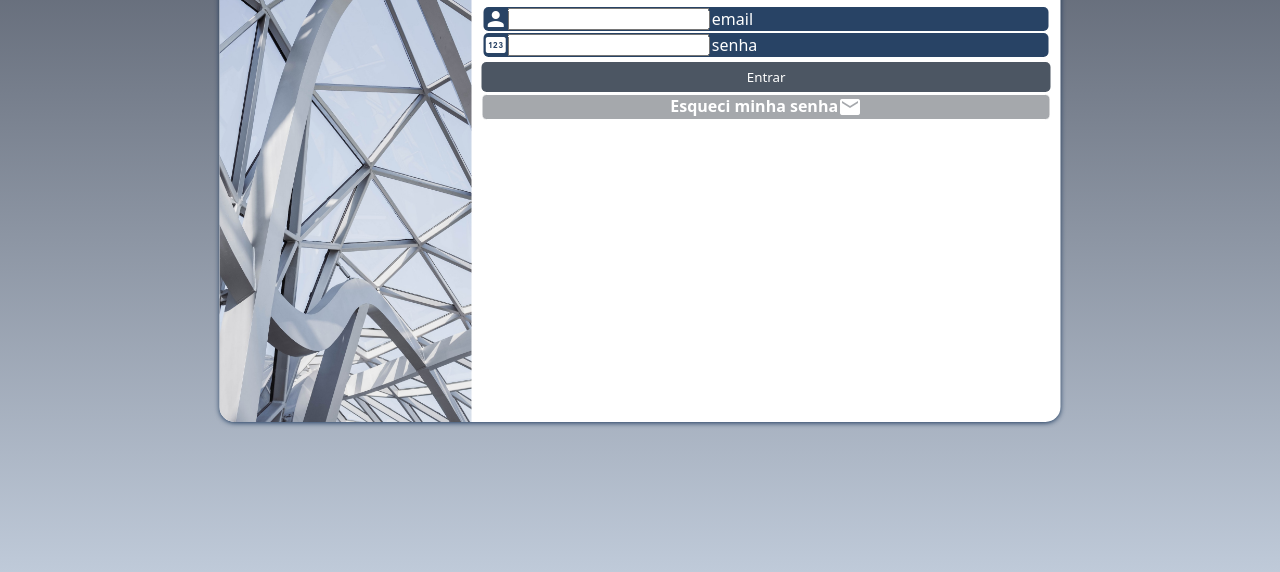
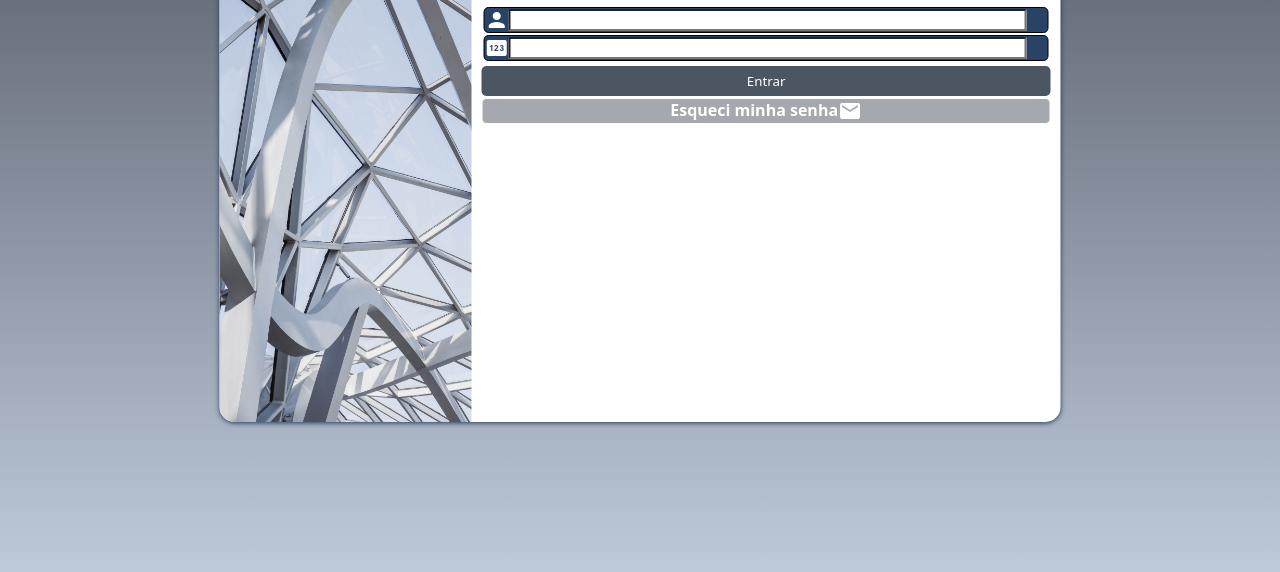
Before and after one commit to klyngerqueiroz/projeto-login, a plain HTML site: page index.html in a window 1280 px wide. Shown: the part 228-800 px from the top of the page. Drawn offline with Linux system fonts and the light colour scheme.

Commit message:
estilizacao dos inputs

```diff
--- a/estilos/style.css
+++ b/estilos/style.css
@@ -66,6 +66,7 @@ main{
 #formulario > h1{
     color: #4c5663;
     margin-bottom: 10px;
+    text-align: center;
 }
 
 #formulario p{
@@ -73,20 +74,23 @@ main{
     font-size: 1em;
     margin-bottom: 10px;
 }
+
 .campo{
+    border: 1px solid;
     display: flex;
     align-items: center;
     background-color: #0e2c52e3;
     margin: 2px;
     border-radius: 5px;
 }
+input[type=email], [type=password]{
+    background-color: #fff;
+    width: 92%;
+}
 form > .campo span{
     color: #fff;
 }
-label{
-    color:#fff;
-    margin-left: 2px;
-}
+
 form > input[type=submit]{
     display: block;
     margin-top: 5px;
--- a/index.html
+++ b/index.html
@@ -24,12 +24,12 @@
                     <div class="campo">
                         <span class="material-icons">person</span>
                         <input type="email" name="email" id="imail">
-                        <label for="imail">email</label>
+                        <label for="imail"></label>
                     </div>
                     <div class="campo">
                         <span class="material-icons">pin</span>
                         <input type="password" name="senha" id="isenha">
-                        <label for="isenha">senha</label>
+                        <label for="isenha"></label>
                     </div>
 
 
```
